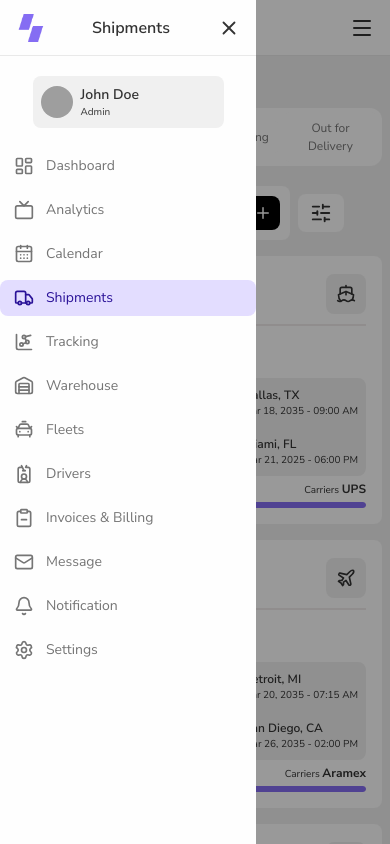
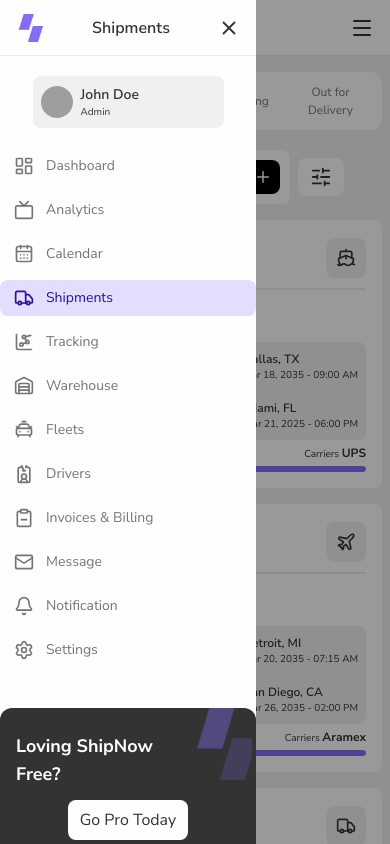
Before and after one commit to IztihadRafid/shipnow, a Next.js app: page /shipments in a window 390 px wide. Both pictures are taken after a click on the button 361 px from the left and 27 px from the top of the page. Shown: the top 844 px of the page. Built offline with nearby package versions, Linux system fonts and the light colour scheme; grey boxes are pictures that could not be loaded.

Commit message:
promocard added in sidebar

```diff
--- a/src/app/(app)/shipments/page.tsx
+++ b/src/app/(app)/shipments/page.tsx
@@ -74,7 +74,7 @@ const ShipmentPage = () => {
         </div>
       </section>
 
-      <section className="md:flex md:flex-row justify-between flex-col items-center md:mt-0 mt-25 gap-3">
+      <section className="md:flex md:flex-row justify-between flex-col items-center md:mt-0 md:mt-0 mt-16 gap-3">
         <StatusTabs
           activeStatus={activeStatus}
           onStatusChange={handleStatusChange}
@@ -206,7 +206,8 @@ const ShipmentPage = () => {
           </div>
         )}
 
-        <Pagination //pagination
+        <div className="hidden xl:block"><Pagination //pagination
+
           currentPage={currentPage}
           totalPages={totalPages}
           totalResults={totalResults}
@@ -216,7 +217,7 @@ const ShipmentPage = () => {
             setPageSize(size);
             setCurrentPage(1);
           }}
-        />
+        /></div>
       </section>
     </div>
   );
--- /dev/null
+++ b/src/components/PromoCard.tsx
@@ -0,0 +1,25 @@
+import Image from 'next/image'
+import patterns from '../../public/Patterns.png'
+
+const PromoCard = () => {
+  return (
+       <div className="xl:mt-auto mt-10">
+          <div className="py-6 px-4 rounded-xl bg-gray-1">
+            <div className="relative">
+              <div className="absolute -right-3 -top-6"><Image src={patterns} alt="patternlogo" width={55} height={65} /></div>
+              <div>
+                <div className="flex flex-col xl:gap-3 gap-2">
+                  <h5 className="font-bold xl:text-[24px] text-lg text-gray-3 leading-7">Loving <br className='xl:block hidden'/> ShipNow <br /> Free?</h5>
+                  <p className="text-[12px] xl:block hidden text-gray-4 leading-4">Go Pro to access priority support, real-time tracking, and full analytics.</p>
+                </div>
+               <div className="flex items-center justify-center mt-3">
+                <button className="xl:py-3 py-2 xl:px-[18px] px-[12px] text-[16px] rounded-lg bg-gray-3 text-gray-1">Go Pro Today</button>
+                </div>
+              </div>
+            </div>
+          </div>
+        </div>
+  )
+}
+
+export default PromoCard
--- a/src/components/Sidebar.tsx
+++ b/src/components/Sidebar.tsx
@@ -6,8 +6,10 @@ import { usePathname } from "next/navigation";
 import { ChevronDown, Menu, X } from "lucide-react";
 import Image from "next/image";
 import logo1 from "../../public/logo.png";
+import patterns from "../../public/Patterns.png";
 import adminImg from "../../public/adminImg.jpg";
 import { navLinks, NavLinksProps } from "@/data/navlinks";
+import PromoCard from "./PromoCard";
 
 export default function Sidebar() {
   const pathname = usePathname();
@@ -49,7 +51,7 @@ export default function Sidebar() {
   return (
     <>
       {/* Desktop  sidebar */}
-      <aside className="hidden xl:flex  h-screen w-[223px] border-l border-gray-4 items-center bg-white  flex-col px-4 py-5 ">
+      <aside className="hidden xl:flex   w-[223px] border-l border-gray-4 items-center bg-white  flex-col px-4 py-5 ">
         {/* logo section */}
         <div className="h-14  flex w-[191px] items-center gap-2 px-2">
           <Image src={logo1} alt="ShipNow logo" className="w-7 h-7" />
@@ -75,6 +77,9 @@ export default function Sidebar() {
           </div>
         </div>
         <NavLinks sideNavlinks />
+
+        {/* promotion section */}
+       <PromoCard></PromoCard>
       </aside>
 
       {/* Tablet icon rail */}
@@ -95,33 +100,6 @@ export default function Sidebar() {
         <NavLinks sideNavlinks={false} />
       </aside>
 
-      {/* Mobile sticky top bar */}
-      <div className="md:hidden fixed top-0 left-0 right-0 h-14 bg-gray-3 border-b border-gray-1/10 flex items-center justify-between px-4 z-40">
-        <Image
-          src={logo1}
-          alt="ShipNow logo"
-          className="w-7 h-7"
-          width={32}
-          height={32}
-        />
-         <h2 className="font-semibold text-[16px] text-gray-1">{activeLink?.name}</h2>
-        <button
-          type="button"
-          aria-label="Open menu"
-          onClick={() => setDrawerOpen(true)}
-        >
-          <Menu size={24} className="text-gray-1" />
-        </button>
-      </div>
-
-      {/* Mobile drawer overlay */}
-      {drawerOpen && (
-        <div
-          className="md:hidden fixed inset-0 bg-black/40 z-40"
-          onClick={() => setDrawerOpen(false)}
-        />
-      )}
-
       {/* Mobile drawer panel */}
       <aside
         className={`md:hidden fixed top-0 left-0 h-screen w-64 bg-gray-3 z-50 transform transition-transform ${
@@ -136,7 +114,9 @@ export default function Sidebar() {
             width={32}
             height={32}
           />
-          <h2 className="font-semibold text-[16px] text-gray-1">{activeLink?.name}</h2>
+          <h2 className="font-semibold text-[16px] text-gray-1">
+            {activeLink?.name}
+          </h2>
           <button
             type="button"
             aria-label="Close menu"
@@ -160,10 +140,40 @@ export default function Sidebar() {
               <p className="text-[10px]">Admin</p>
             </div>
           </div>
-
         </div>
         <NavLinks sideNavlinks />
+
+        {/* promotion section */}
+       <PromoCard></PromoCard>
       </aside>
+      {/* Mobile sticky top bar */}
+      <div className="md:hidden fixed top-0 left-0 right-0 h-14 bg-gray-3 border-b border-gray-1/10 flex items-center justify-between px-4 z-40">
+        <Image
+          src={logo1}
+          alt="ShipNow logo"
+          className="w-7 h-7"
+          width={32}
+          height={32}
+        />
+        <h2 className="font-semibold text-[16px] text-gray-1">
+          {activeLink?.name}
+        </h2>
+        <button
+          type="button"
+          aria-label="Open menu"
+          onClick={() => setDrawerOpen(true)}
+        >
+          <Menu size={24} className="text-gray-1" />
+        </button>
+      </div>
+
+      {/* Mobile drawer overlay */}
+      {drawerOpen && (
+        <div
+          className="md:hidden fixed inset-0 bg-black/40 z-40"
+          onClick={() => setDrawerOpen(false)}
+        />
+      )}
     </>
   );
 }
```
Also changed, not shown: public/Patterns.png (added). Lines whose indentation alone changed are shown as unchanged.
